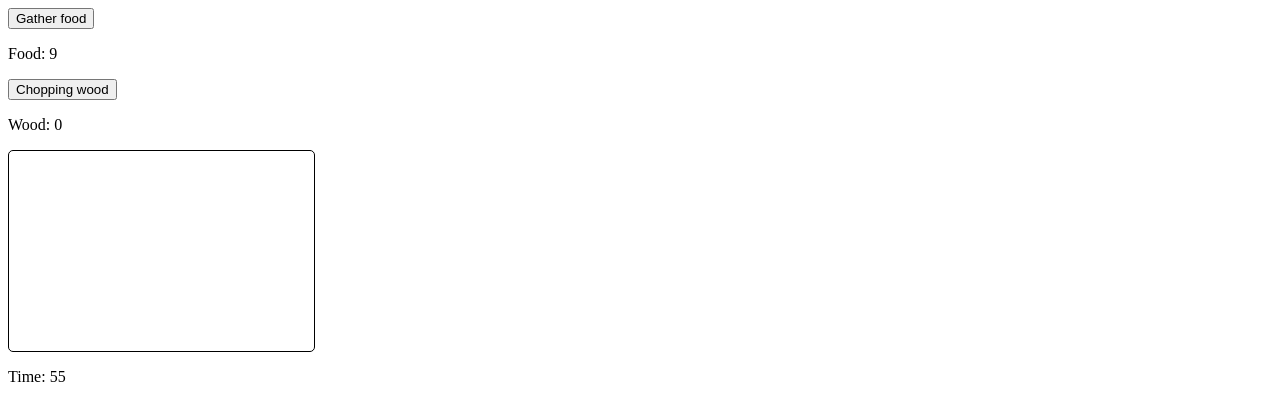
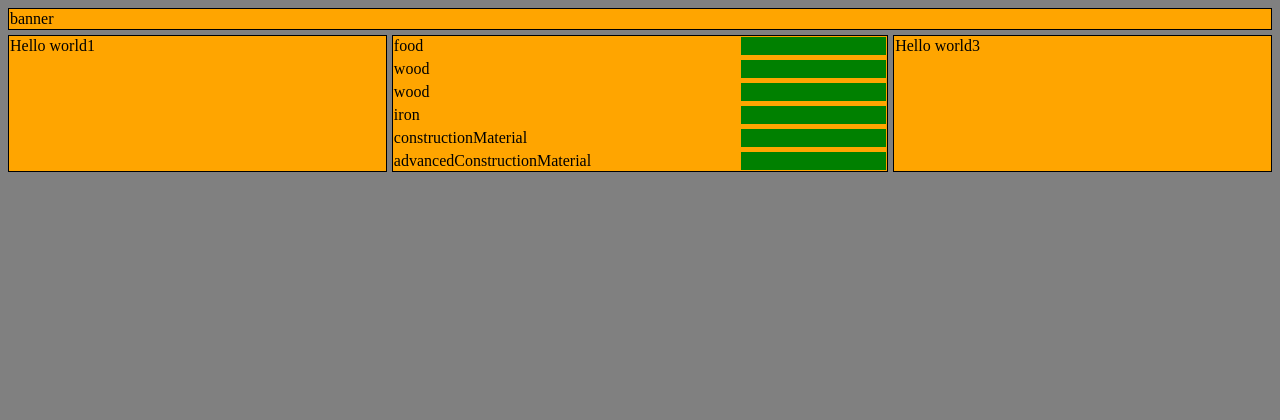
Before and after one commit to Mikmist/JavascriptGame, a plain HTML site: page index.html in a window 1280 px wide. Drawn offline with Linux system fonts and the light colour scheme.

Commit message:
css voor een gridview

```diff
--- a/index.html
+++ b/index.html
@@ -6,18 +6,77 @@
     <link rel="stylesheet" type="text/css" href="style.css"></link>
   </head>
   <body>
+    <!--
     <button type="button" onclick="foodButton();">Gather food</button>
     <p id="foodDisplay">Food: 0</p>
     <button type="button" onclick="woodButton();">Chopping wood</button>
     <p id="woodDisplay">Wood: 0</p>
 
-    <!-- Here come the notifications with a max of 5.-->
+     """"Here come the notifications with a max of 5.""""
     <p class="border container notification-box" id="textDisplay"></p>
 
     <div id="time">
         Time: 0
-        <!-- Here come the time-->
+        """" Here come the time""""
     </div>
+
+    -->
+    <div class="grid-container">
+        <div class="banner">
+            banner
+        </div>
+        <div class="helloWorld1">
+            Hello world1
+        </div>
+        <div class="helloWorld2">
+            <div class="food">
+                food
+
+            </div>
+            <div class="foodButton">
+
+            </div>
+            <div class="wood">
+                wood
+
+            </div>
+            <div class="woodButton">
+
+            </div>
+            <div class="stone">
+                wood
+
+            </div>
+            <div class="stoneButton">
+
+            </div>
+            <div class="iron">
+                iron
+
+            </div>
+            <div class="ironButton">
+
+            </div>
+            <div class="constructionMaterial">
+                constructionMaterial
+
+            </div>
+            <div class="constructionMaterialButton">
+
+            </div>
+            <div class="advancedConstructionMaterial">
+                advancedConstructionMaterial
+
+            </div>
+            <div class="advancedConstructionMaterialButton">
+
+            </div>
+        </div>
+        <div class="helloWorld3">
+            Hello world3
+        </div>
+    </div>
+
 
   </body>
 </html>
--- a/main.js
+++ b/main.js
@@ -4,11 +4,11 @@ var population =1
 var food = false;
 var wood = false;
 var array = []
-var time = 50;
+var realTime = 50;
 
 window.setInterval(function(){
-//    document.getElementById('time').innerHTML = "Time: " + time(round(++time));
-    document.getElementById('time').innerHTML = "Time: " + round(++time);
+    document.getElementById('time').innerHTML = "Time: " + time(round(++realTime));
+//    document.getElementById('time').innerHTML = "Time: " + round(++time);
     console.log(food);
     console.log(wood);
     woodFunction();
@@ -18,15 +18,13 @@ window.setInterval(function(){
     lowFoodWarning();
 }, 1000)
 
-/*
+
 function time(time) {
 	var minutes = (time / 60);
     minutes = Math.floor(minutes);
     var seconds = time - minutes*60;
-    return ["m ",minutes," s " , seconds];
+    return "m " + minutes +" s " + seconds;
 }
-*/
-
 
 function round(input){
     return Math.round(input * 100) / 100;
@@ -37,6 +35,7 @@ function lowFoodWarning(){
         notify("Your food is low");
     }
 }
+
 function foodFunction(){
     foodNumber -= 0.2*population;
     if (food){
@@ -89,6 +88,6 @@ function notify(notification) {
             }
         }
     }
-    el.innerHTML += (time +" sec: "+ notification);
+    el.innerHTML += (time(round(realTime)) +" sec: "+ notification);
 
 }
--- a/style.css
+++ b/style.css
@@ -1,4 +1,4 @@
-p.border {
+.border {
     border: 1px solid #000 !important;
     border-top-width: 1px;
     border-right-width: 1px;
@@ -7,13 +7,153 @@ p.border {
     border-radius: 5px;
 }
 
-p.container {
-
-}
-
 p.notification-box{
     height: 200px;
     padding-left: 5px;
     width: 300px;
     overflow-y: auto;
 }
+
+div.helloWorld{
+    background-color: orange;
+    border: solid;
+    border-width: 1px;
+    padding: 1px;
+    width: 100px;
+    height: 50px;
+}
+
+
+div.banner{
+    grid-area: banner;
+    background-color: orange;
+    border: solid;
+    border-width: 1px;
+    padding: 1px;
+}
+
+div.helloWorld1{
+    grid-area: helloWorld1;
+    background-color: orange;
+    border: solid;
+    border-width: 1px;
+    padding: 1px;
+}
+
+
+div.helloWorld2{
+    grid-area: helloWorld2;
+    background-color: orange;
+    border: solid;
+    border-width: 1px;
+    padding: 1px;
+    display: grid;
+    grid-gap: 5px;
+    grid-template-areas:
+    'food foodButton'
+    'wood woodButton'
+    'stone stoneButton'
+    'iron ironButton'
+    'constructionMaterial constructionMaterialButton'
+    'advancedConstructionMaterial advancedConstructionMaterialButton' ;
+
+}
+
+div.helloWorld3{
+    grid-area: helloWorld3;
+    background-color: orange;
+    border: solid;
+    border-width: 1px;
+    padding: 1px;
+}
+
+.grid-container{
+    display: grid;
+    grid-gap: 5px;
+    grid-template-areas:
+    'banner banner banner'
+    'helloWorld1 helloWorld2 helloWorld3' ;
+
+}
+
+.food{
+    grid-area: food;
+    display: grid;
+    grid-template-areas:
+    '' ;
+
+}
+
+.wood{
+    grid-area: wood;
+    display: grid;
+    grid-template-areas:
+    '' ;
+
+}
+
+.stone{
+    grid-area: stone;
+    display: grid;
+    grid-template-areas:
+    '' ;
+
+}
+
+.iron{
+    grid-area: iron;
+    display: grid;
+    grid-template-areas:
+    '' ;
+
+}
+
+.constructionMaterial{
+    grid-area: constructionMaterial;
+    display: grid;
+    grid-template-areas:
+    '' ;
+
+}
+
+.advancedConstructionMaterial{
+    grid-area: advancedConstructionMaterial;
+    display: grid;
+    grid-template-areas:
+    '' ;
+
+}
+
+.foodButton{
+    grid-area: foodButton;
+    background-color: green;
+}
+
+.woodButton{
+    grid-area: woodButton;
+    background-color: green;
+}
+
+.stoneButton{
+    grid-area: stoneButton;
+    background-color: green;
+}
+
+.ironButton{
+    grid-area: ironButton;
+    background-color: green;
+}
+
+.constructionMaterialButton{
+    grid-area: constructionMaterialButton;
+    background-color: green;
+}
+
+.advancedConstructionMaterialButton{
+    grid-area: advancedConstructionMaterialButton;
+    background-color: green;
+}
+
+body{
+    background-color: gray;
+}
```
